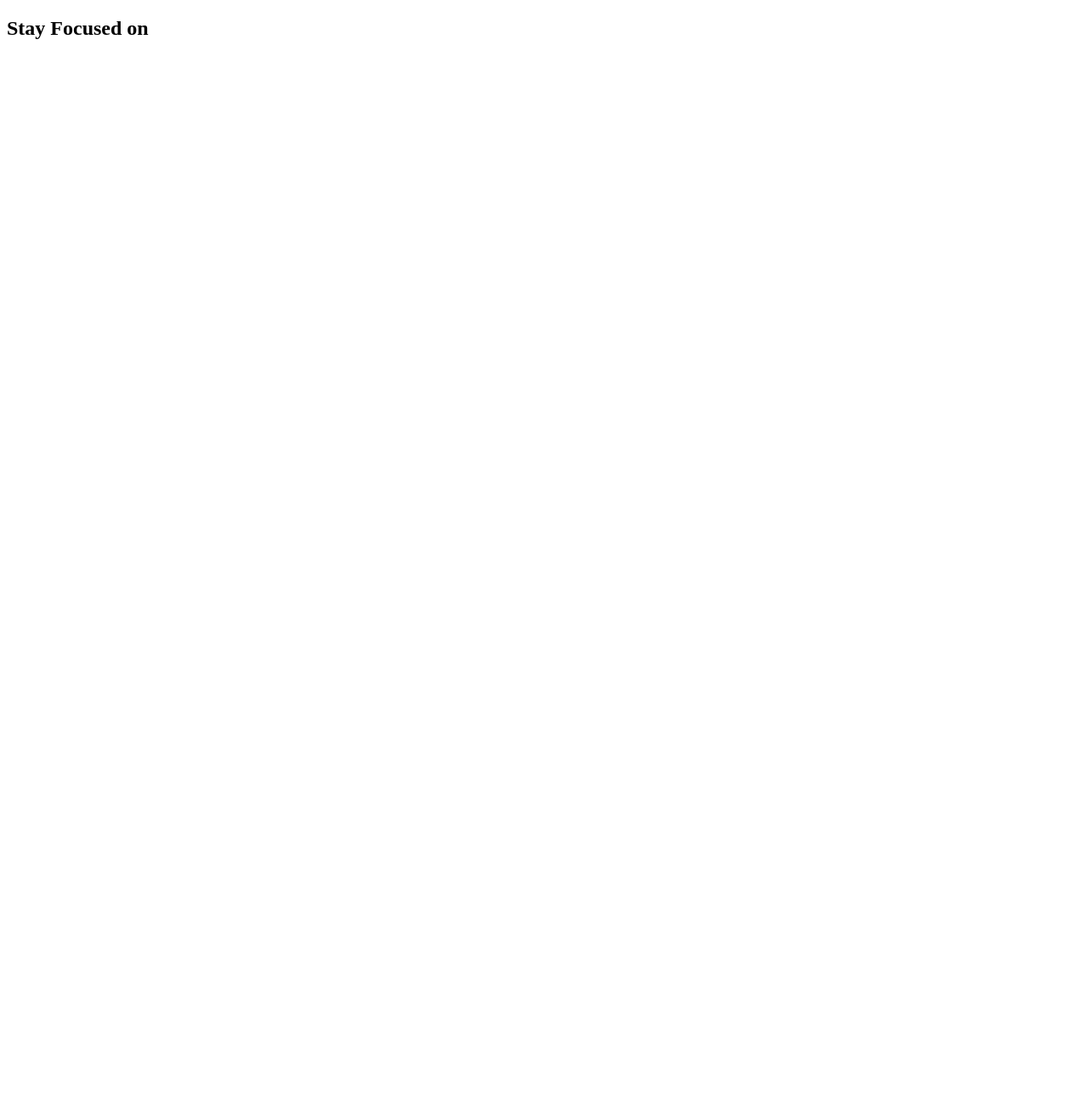
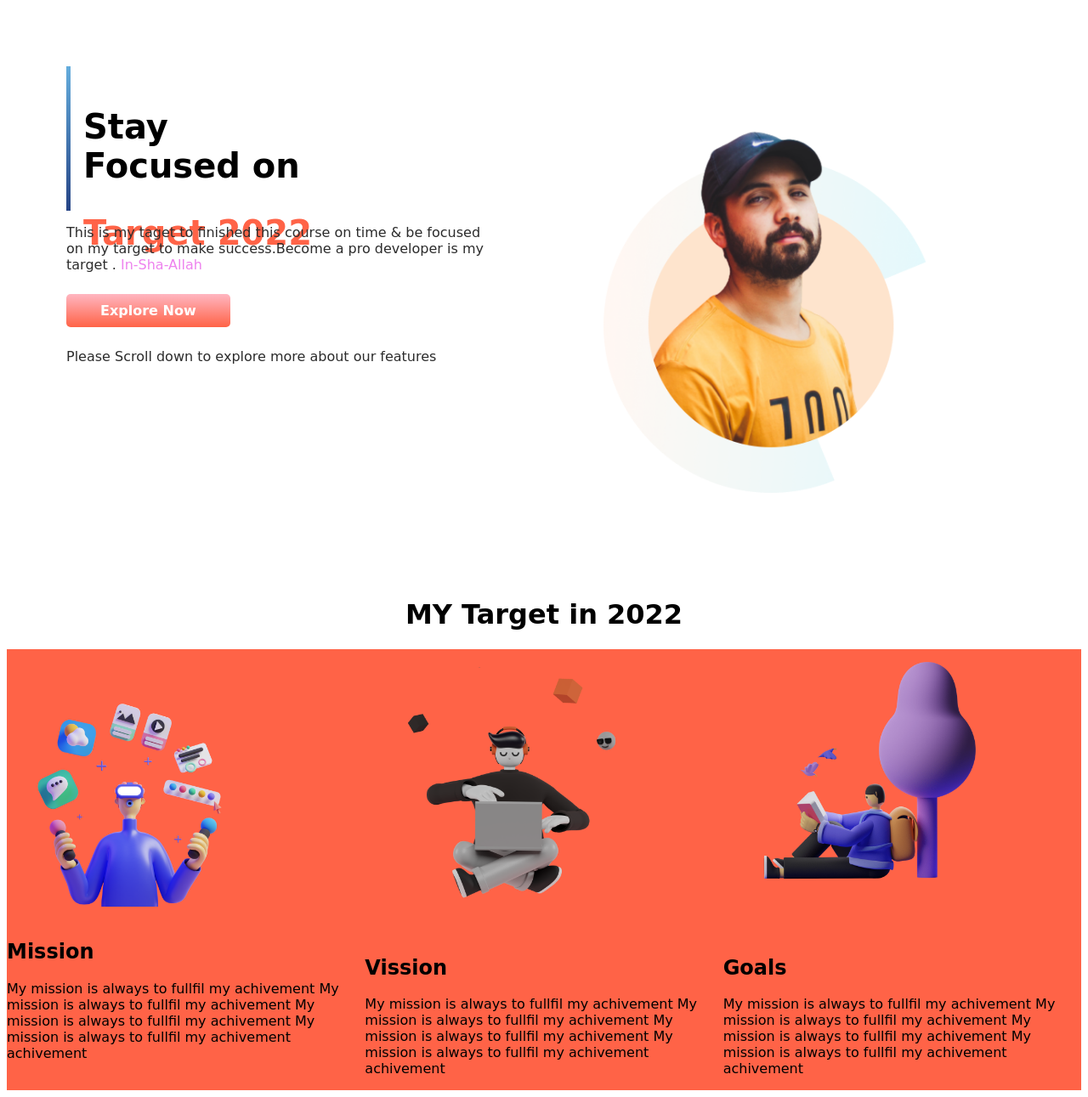
Before and after one commit to SakawatSakib/target-2022, a plain HTML site: page index.html in a window 1280 px wide. Shown: the whole page at 85% size. Before the commit the page ends 800 px from the top, so only its background shows below. Drawn offline with Linux system fonts and the light colour scheme; a web font is replaced by a local one.

Commit message:
gaye holud break

```diff
--- a/index.html
+++ b/index.html
@@ -5,12 +5,70 @@
     <meta http-equiv="X-UA-Compatible" content="IE=edge">
     <meta name="viewport" content="width=device-width, initial-scale=1.0">
     <title>Sakhawat's Target Website</title>
+    <link rel="preconnect" href="https://fonts.googleapis.com">
+    <link rel="preconnect" href="https://fonts.gstatic.com" crossorigin>
+    <link href="https://fonts.googleapis.com/css2?family=Akaya+Telivigala&display=swap" rel="stylesheet">
     <link rel="stylesheet" href="style.css">
 </head>
 <body>
-    <section  >
-        <h1>Stay Focused on</h1>
+    <section  class="target-area" >
+        <div class="half-part" >
+            <div id="head-border-image" >
+                <h1>Stay Focused on</h1>
+                <h1 class="target-color">Target 2022</h1>
+            </div>
+            <p>This is my taget to finished this course on time & be focused on my target to make success.Become a pro developer is my target . <span id="inshallah-color">In-Sha-Allah</span> </p>
+            <br>
 
+            <a class="anchor-button" href="">Explore Now</a>
+            <br>
+            <br>
+            <p>Please Scroll down to explore more about our features</p>
+
+        </div>
+        <div class="half-part">
+            <img src="images/person/person-0.png" alt="">
+        </div>
+
+    </section>
+    <br>
+    <h1 class="goal-title">MY Target in <span>2022</span></h1>
+    <section class="boxes-area" >
+
+
+        <div class="box" id="box-one">
+
+            <div> <img src="images/illustrators/illustrator-1.png " alt=""></div>
+
+         <div>
+                 <h2>Mission</h2>
+                 <p>My mission is always to fullfil my achivement My mission is always to fullfil my achivement My mission is always to fullfil my achivement My mission is always to fullfil my achivement achivement
+                 </p>
+         </div>
+
+     </div>
+     <div class="box" id="box-two">
+
+        <div> <img src="images/illustrators/illustrator-2.png " alt=""></div>
+
+     <div>
+             <h2>Vission</h2>
+             <p>My mission is always to fullfil my achivement My mission is always to fullfil my achivement My mission is always to fullfil my achivement My mission is always to fullfil my achivement achivement
+             </p>
+     </div>
+
+ </div>
+ <div class="box" id="box-three">
+
+    <div> <img src="images/illustrators/illustrator-3.png " alt=""></div>
+
+ <div>
+         <h2>Goals</h2>
+         <p>My mission is always to fullfil my achivement My mission is always to fullfil my achivement My mission is always to fullfil my achivement My mission is always to fullfil my achivement achivement
+         </p>
+ </div>
+
+</div>
     </section>
 
 </body>
--- a/style.css
+++ b/style.css
@@ -0,0 +1,65 @@
+body{
+    font-family: 'Akaya Telivigala', cursive;
+}
+.target-color{
+    color: #FF6347;
+}
+#inshallah-color{
+    color: violet;
+}
+#head-border-image{
+
+    padding: 15px;
+    height:140px;
+    width:280px;
+    border-left: 5px solid ;
+
+    border-image: linear-gradient(rgb(100, 173, 221),rgb(37, 67, 133)) 10;
+    border-image-slice: 1;
+
+
+
+}
+#head-border-image h1{
+    font-size: 40px;
+}
+.anchor-button{
+  text-decoration: none;
+  background-image:linear-gradient(LightPink,tomato);
+  color: white;
+  font-weight: 600;
+  padding: 10px 40px;
+  border-radius: 5px;
+
+}
+.half-part{
+    width:50%;
+    padding: 30px;
+    margin: 40px;
+
+}
+.half-part img{
+    width:80%;
+
+}
+.half-part p{
+    color: rgb(44, 44, 44);
+}
+.target-area{
+    display: flex;
+}
+.boxes-area{
+    display: flex;
+
+    background-color: #FF6347;
+
+}
+.goal-title{
+    padding-top: 10px;
+    text-align: center;
+}
+
+.box img{
+
+    width: 80%;
+}
```
